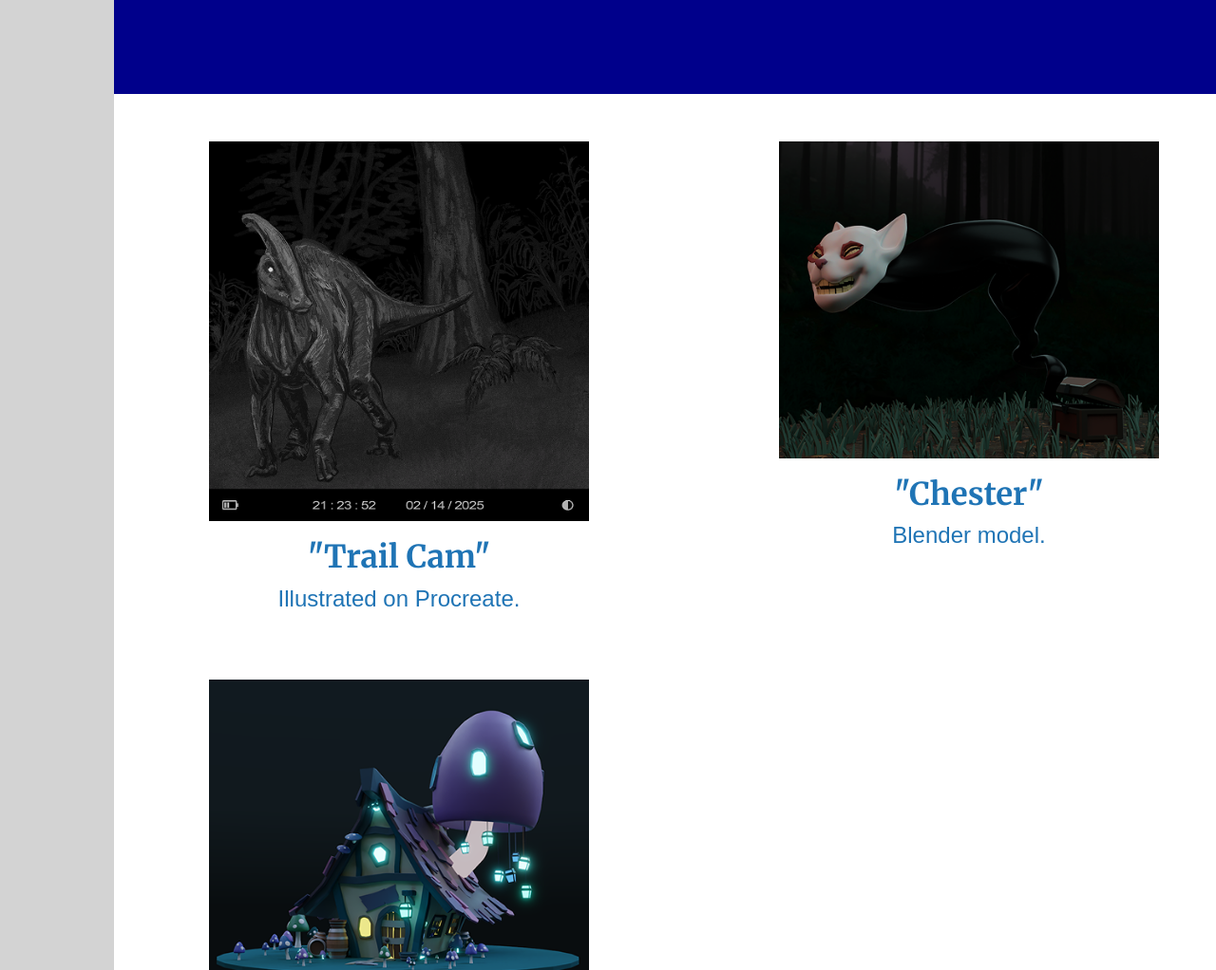
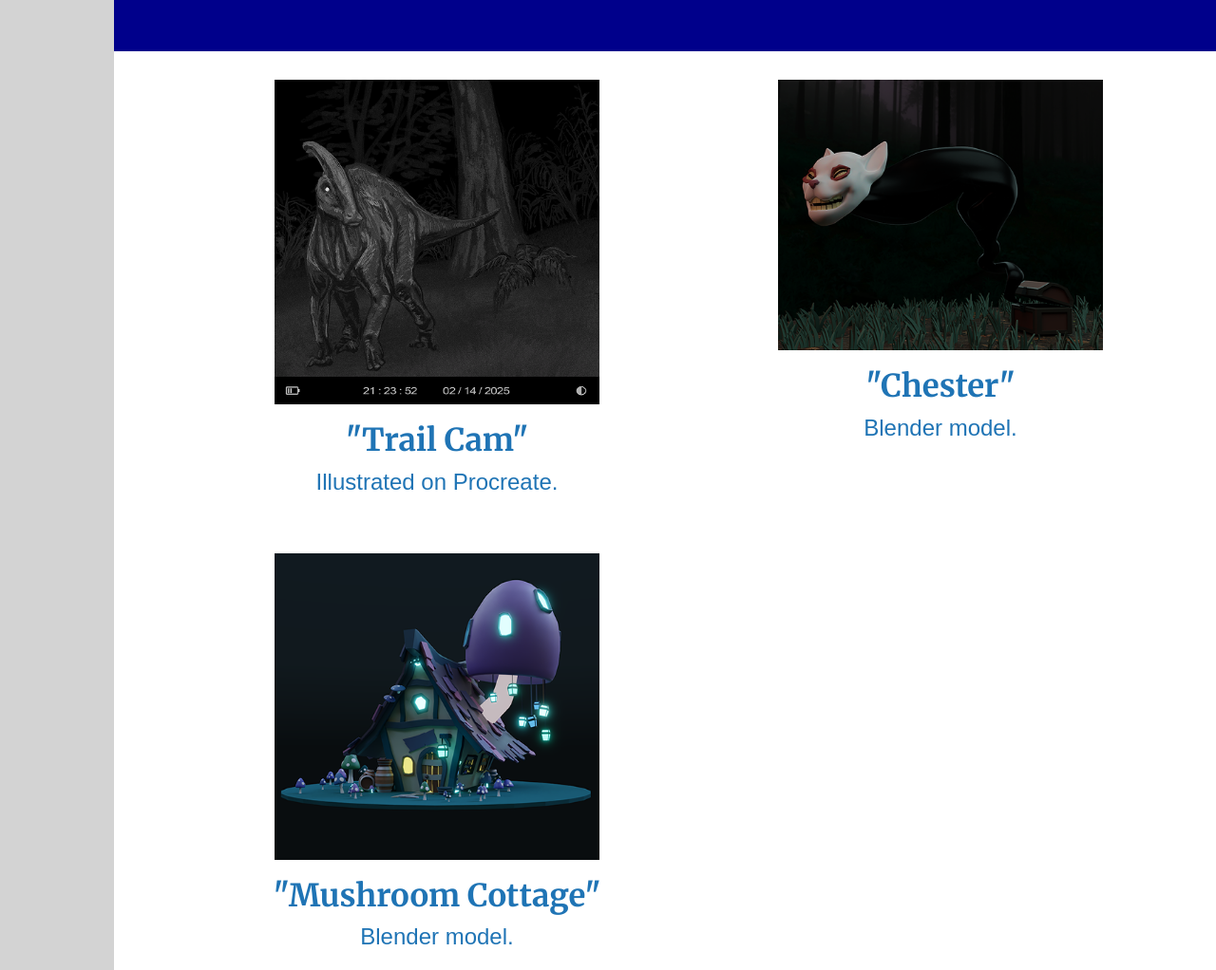
Before and after one commit to oursiteusescookies/228-final-project, a plain HTML site: page index.html in a window 1280 px wide. Shown: the part 5994-7016 px from the top of the page at 95% size. Drawn offline with Linux system fonts and the light colour scheme; a web font is replaced by a local one.

Commit message:
gallery tweaks

```diff
--- a/index.html
+++ b/index.html
@@ -236,20 +236,24 @@
       .gallery {
         display: grid;
         background-color: white;
+        width: 1200px;
+        padding: 30px;
+        padding-left: 80px;
+        padding-right: 80px;
         margin: auto;
+        gap: 10px;
         grid-template-columns: 50% 50%;
         text-align: center;
       }
 
       .gallery div {
-        padding-left: 30px;
-        padding-right: 30px;
-        padding-top: 30px;
-        margin: 20px;
+        padding-left: 70px;
+        padding-right: 70px;
+        padding-bottom: 50px;
       }
 
       .gallery img {
-        width: 80%;
+        width: 90%;
       }
 
       .gallery .title {
```
